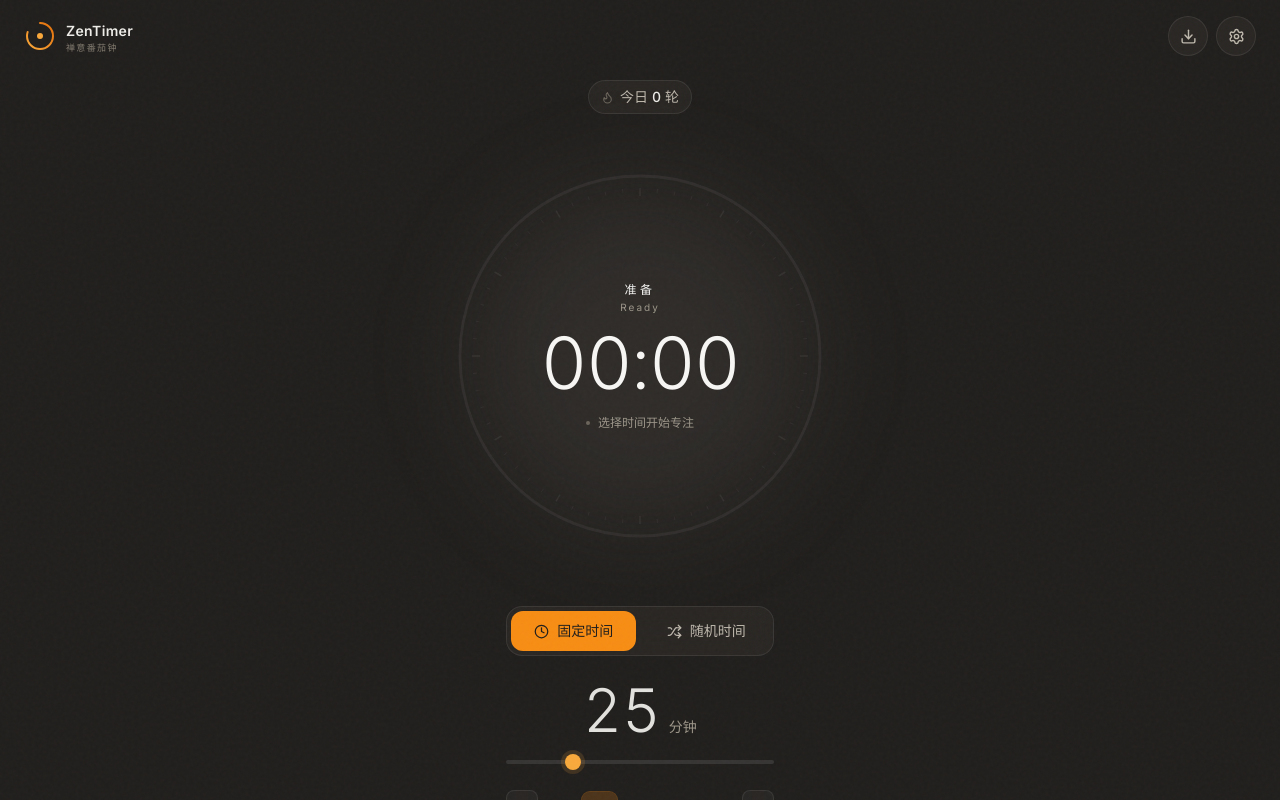
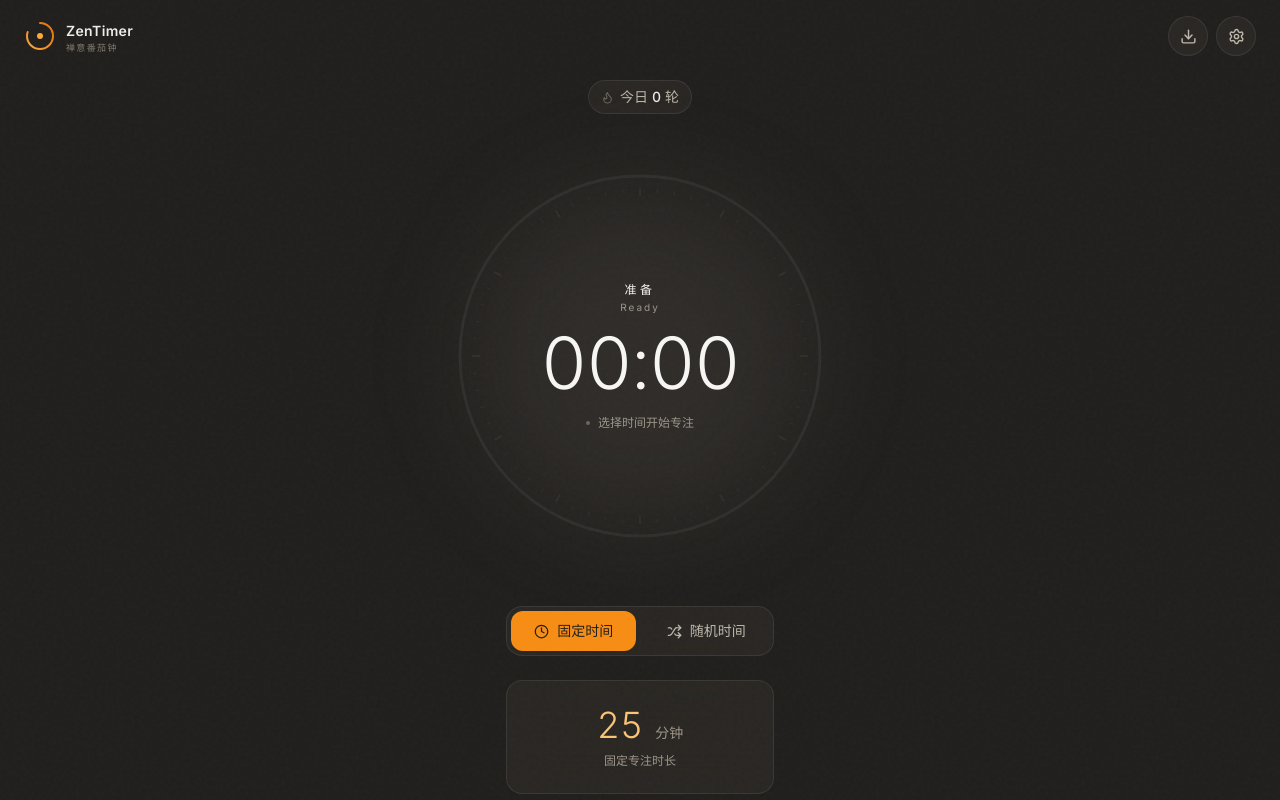
Before and after one commit to YiyiChan11/zentimer, a React (Vite) app: page / in a window 1280 px wide. Built offline with nearby package versions, Linux system fonts and the light colour scheme.

Commit message:
style: unify Fixed and Random UI to same glass-card style
- Fixed mode now shows time in glass rounded-2xl card (matching Random)
- Same text-4xl font-light text-focus-300 style for time display
- Same hint text below the card
- Slider style aligned
- Add fixedTimeHint i18n key (zh/en)

```diff
--- a/src/components/timer/FixedTimeSlider.tsx
+++ b/src/components/timer/FixedTimeSlider.tsx
@@ -1,5 +1,6 @@
 // ──────────────────────────────────────────────
 // FixedTimeSlider — Slider for fixed time selection
+// Visual style matches Random mode (glass card + slider)
 // ──────────────────────────────────────────────
 
 import { useCallback } from 'react'
@@ -21,16 +22,22 @@ export function FixedTimeSlider() {
   )
 
   return (
-    <div className="w-full max-w-md space-y-5">
-      {/* Large current value display */}
-      <div className="text-center select-none">
-        <span className="text-6xl font-light tabular text-ink-50/90">
+    <div className="w-full space-y-5">
+      {/* Glass card — matches Random's range display */}
+      <div className="glass rounded-2xl p-6">
+        <div className="flex items-baseline justify-center gap-3">
+          <span className="text-4xl font-light text-focus-300 tabular">
             {value}
           </span>
-        <span className="text-sm text-ink-400 ml-2">{t('min')}</span>
+          <span className="text-sm text-ink-400">{t('min')}</span>
+        </div>
+        <p className="text-center text-xs text-ink-400 mt-2">
+          {t('fixedTimeHint')}
+        </p>
       </div>
 
       {/* Slider */}
+      <div>
         <input
           type="range"
           min={5}
@@ -40,8 +47,9 @@ export function FixedTimeSlider() {
           onChange={(e) => handleChange(Number(e.target.value))}
           className="w-full accent-focus-500"
         />
+      </div>
 
-      {/* Quick-select chips + fine-tune */}
+      {/* Quick-select chips */}
       <div className="flex items-center justify-center gap-2">
         <button
           onClick={() => handleChange(Math.max(5, value - 5))}
--- a/src/i18n/en.ts
+++ b/src/i18n/en.ts
@@ -28,6 +28,7 @@ export const en: Record<string, string> = {
   randomTime: 'Random',
   min: 'min',
   randomRangeHint: 'The system will randomly select a duration within this range',
+  fixedTimeHint: 'Fixed focus duration',
 
   // Settings
   settings: 'Settings',
--- a/src/i18n/zh.ts
+++ b/src/i18n/zh.ts
@@ -28,6 +28,7 @@ export const zh: Record<string, string> = {
   randomTime: '随机时间',
   min: '分钟',
   randomRangeHint: '系统将在此范围内随机选择专注时长',
+  fixedTimeHint: '固定专注时长',
 
   // Settings
   settings: '设置',
```
Lines whose indentation alone changed are shown as unchanged.
